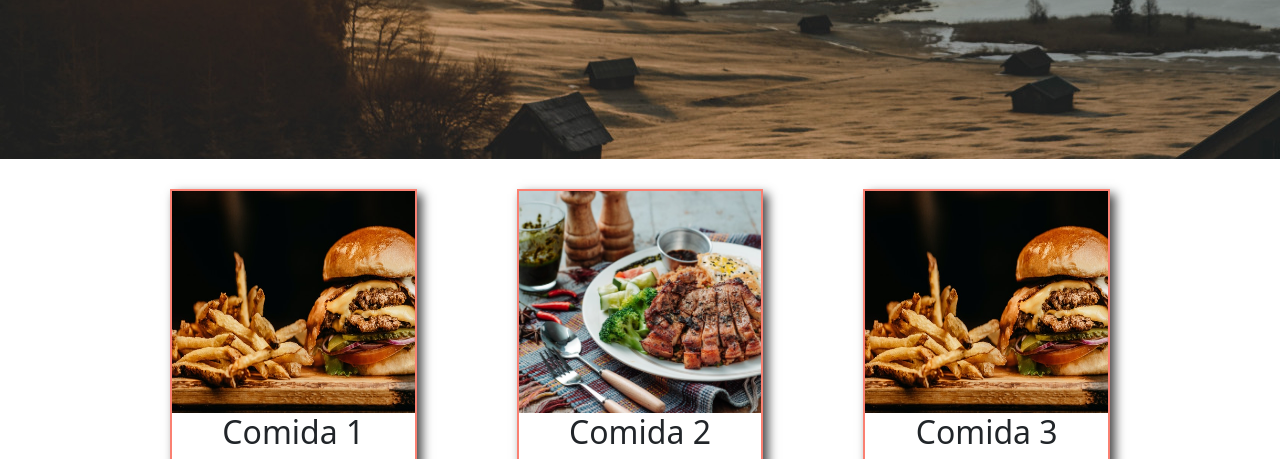
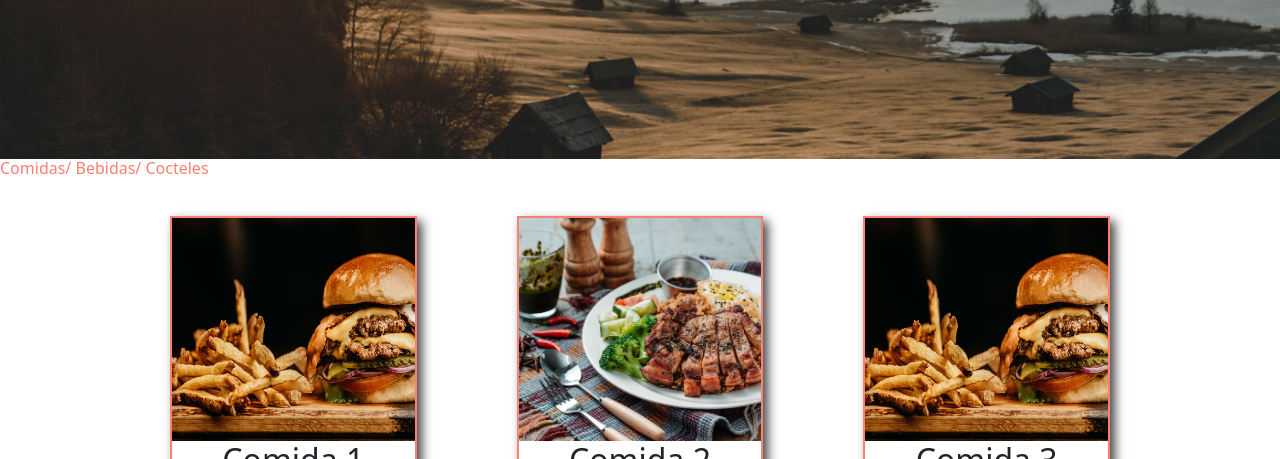
Before and after one commit to JohnCarlosTumal/desafio-sass, a website: page pages/menu.html in a window 1280 px wide. Shown: the part 641-1100 px from the top of the page. Drawn offline with nearby package versions, Linux system fonts and the light colour scheme.

Commit message:
ultimos cambios

```diff
--- a/pages/menu.html
+++ b/pages/menu.html
@@ -94,6 +94,11 @@
     </header>
 
     <!-- ------************ MAIN *********** -------- -->
+
+
+    <section class="subMenu">
+        <h6>Comidas/ <span>Bebidas/</span> Cocteles </h6>
+    </section>
 
 
     <main class="mainMenu">
--- a/scss/styles.scss
+++ b/scss/styles.scss
@@ -636,6 +636,11 @@ header{
 
 /* ----------------***********  MENU  *********-----------------*/
 
+
+.subMenu{
+    color: salmon;
+}
+
 .mainMenu{
     display: flex;
     flex-direction: column;
```
Also changed, not shown: css/main.css.
